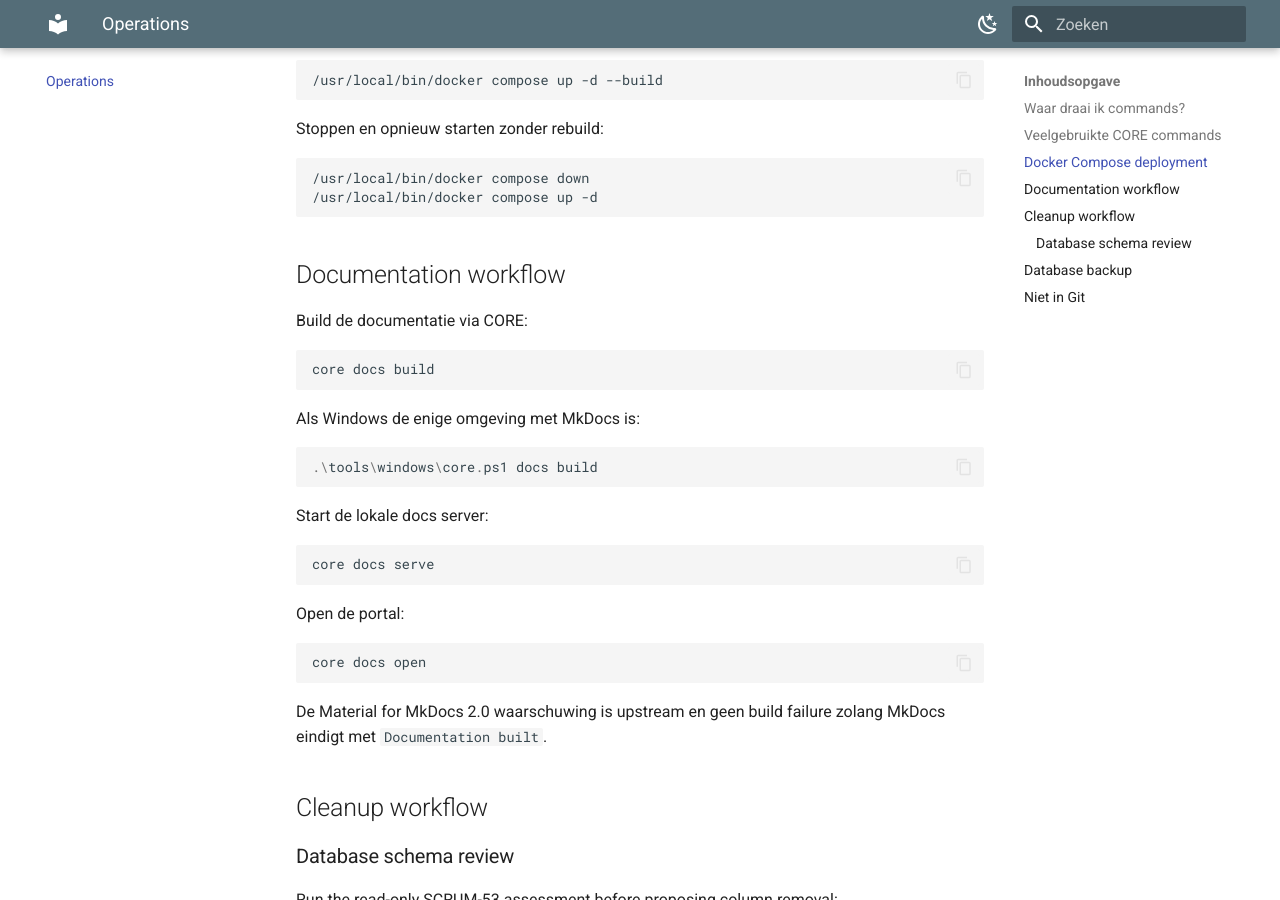
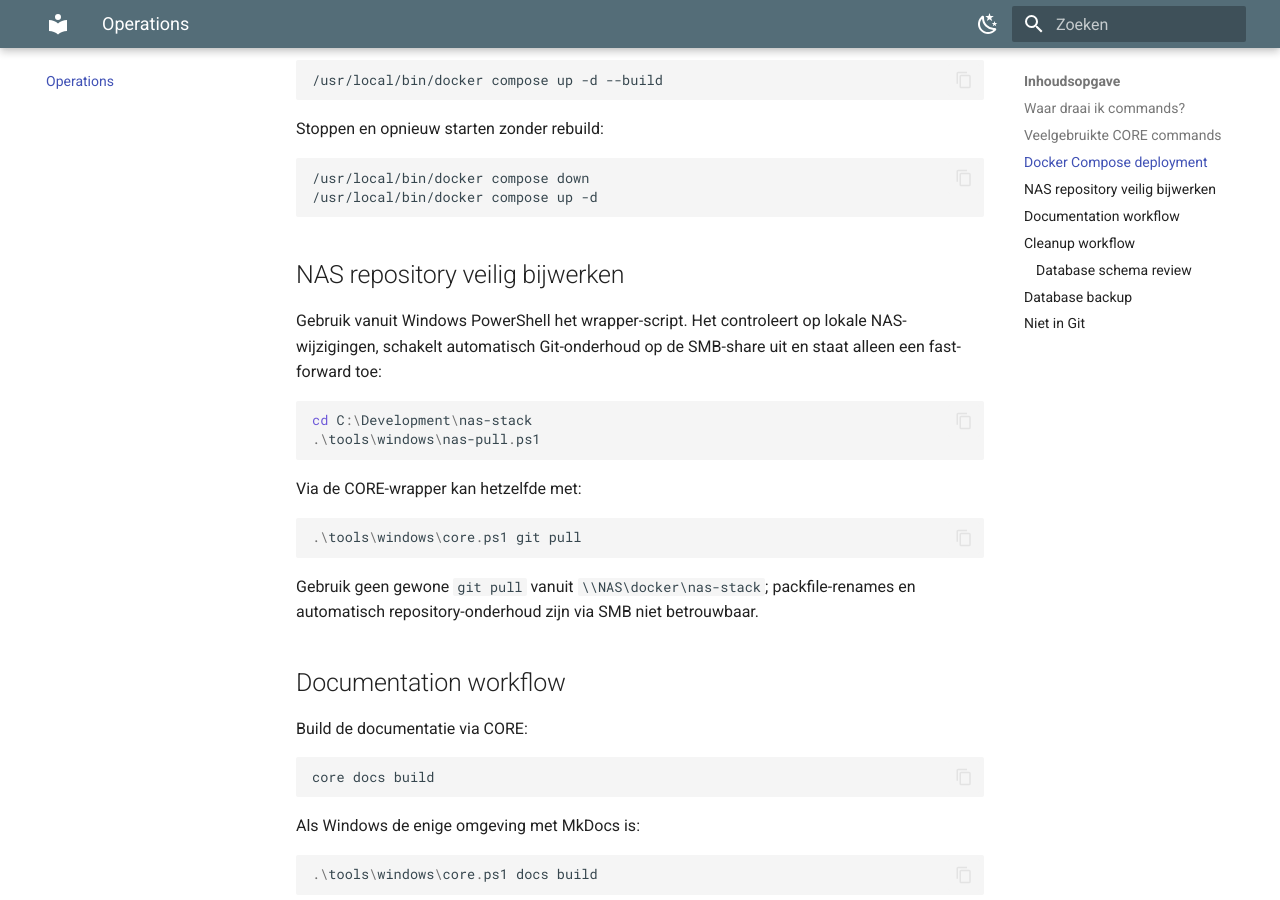
Before and after one commit to hugcoding/core-platform, an MkDocs documentation site: the page built from docs/wiki/operations.md, in a window 1280 px wide and 900 px high, scrolled down 1565 px. Built offline with MkDocs 1.6.1 and Material for MkDocs 9.7.7, drawn with Linux system fonts in a browser that asks for light colours.

Commit message:
added git pull command

````diff
--- a/docs/wiki/operations.md
+++ b/docs/wiki/operations.md
@@ -82,6 +82,23 @@ Stoppen en opnieuw starten zonder rebuild:
 /usr/local/bin/docker compose down
 /usr/local/bin/docker compose up -d
 ```
+
+## NAS repository veilig bijwerken
+
+Gebruik vanuit Windows PowerShell het wrapper-script. Het controleert op lokale NAS-wijzigingen, schakelt automatisch Git-onderhoud op de SMB-share uit en staat alleen een fast-forward toe:
+
+```powershell
+cd C:\Development\nas-stack
+.\tools\windows\nas-pull.ps1
+```
+
+Via de CORE-wrapper kan hetzelfde met:
+
+```powershell
+.\tools\windows\core.ps1 git pull
+```
+
+Gebruik geen gewone `git pull` vanuit `\\NAS\docker\nas-stack`; packfile-renames en automatisch repository-onderhoud zijn via SMB niet betrouwbaar.
 
 ## Documentation workflow
 
````
Also changed, not shown: 2 other files.
